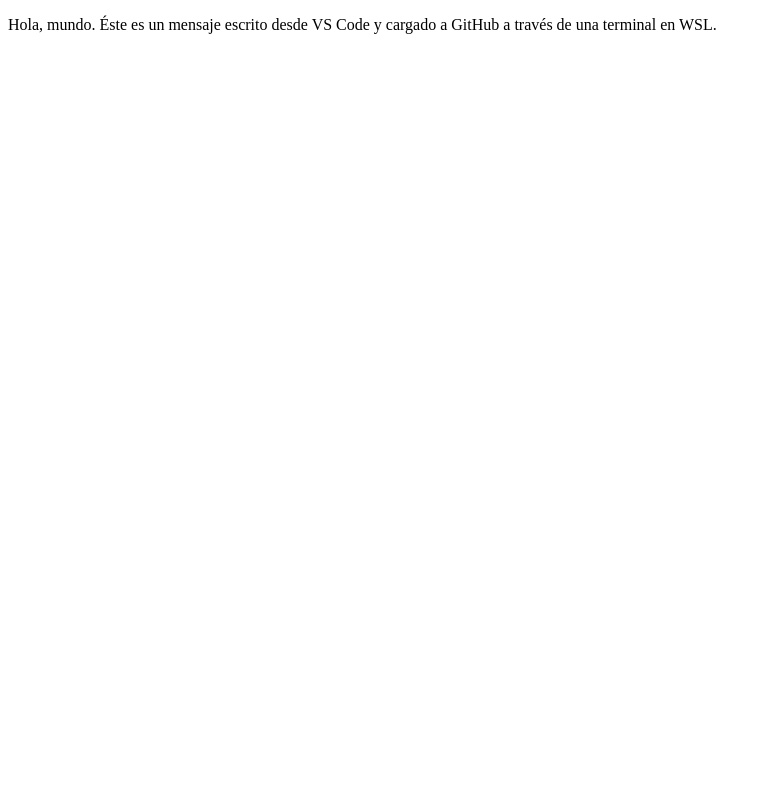
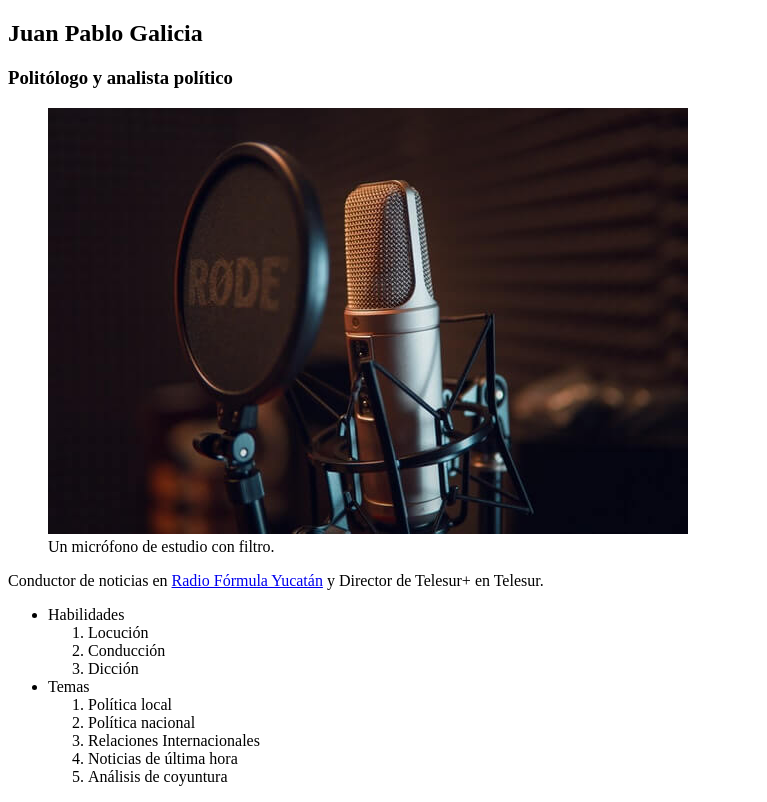
Before and after one commit to jpgalicia/Demo, a plain HTML site: page index.html in a window 1280 px wide. Shown: the whole page, without its empty margins (0-767 px from the left). Drawn offline with Linux system fonts and the light colour scheme.

Commit message:
Pruebas con etiquetas HTML

```diff
--- a/index.html
+++ b/index.html
@@ -1,15 +1,49 @@
 <!DOCTYPE html>
-<html lang="en">
+<html lang="es">
     <head>
         <meta charset="UTF-8">
+        <meta name="description" content="La información a detalle. Con la opinión y el análisis de Juan Pablo Galicia.">
+        <meta name="robots" content="index,follow">
+        <meta name="viewport" content="width=device-width, initial-scale=1.0">
         <meta http-equiv="X-UA-Compatible" content="IE=edge">
-    <meta name="viewport" content="width=device-width, initial-scale=1.0">
-    <title>Éste es un HTML cargado a GitHub</title>
+        <title>Ésta es ahora una página de prueba</title>
+        <link rel="stylesheet" href="./css/style.css">
     </head>
     <body>
-    <p>
-       Hola, mundo. Éste es un mensaje escrito desde VS Code y cargado a
-       GitHub a través de una terminal en WSL.
-    </p>
+        <header>
+            <nav></nav>
+        </header>
+        <main>
+            <section>
+                <article>
+                    <h2>Juan Pablo Galicia</h2>
+                    <h1>Politólogo y analista político</h1>
+                    <figure>
+                    <img src="./imgs/small.jpg" alt="La imagen puede contener un micrófono de estudio con filtro de popeo.">
+                    <figcaption>Un micrófono de estudio con filtro.</figcaption>
+                    </figure>
+                    <p>Conductor de noticias en <a href="http://www.radioformulayucatan.com">Radio Fórmula Yucatán</a> y Director de Telesur+ en Telesur.</p>
+                </article>
+            </section>
+            <ul>
+                <li>Habilidades</li>
+                <ol>
+                    <li>Locución</li>
+                    <li>Conducción</li>
+                    <li>Dicción</li>
+                </ol>
+                <li>Temas</li>
+                <ol>
+                    <li>Política local</li>
+                    <li>Política nacional</li>
+                    <li>Relaciones Internacionales</li>
+                    <li>Noticias de última hora</li>
+                    <li>Análisis de coyuntura</li>
+                </ol>
+            </ul>
+        </main>
+        <footer>
+
+        </footer>
     </body>
 </html>
```
Also changed, not shown: css/style.css (added), imgs/large.jpg (added), imgs/medium.jpg (added), imgs/small.jpg (added). Lines whose indentation alone changed are shown as unchanged.
